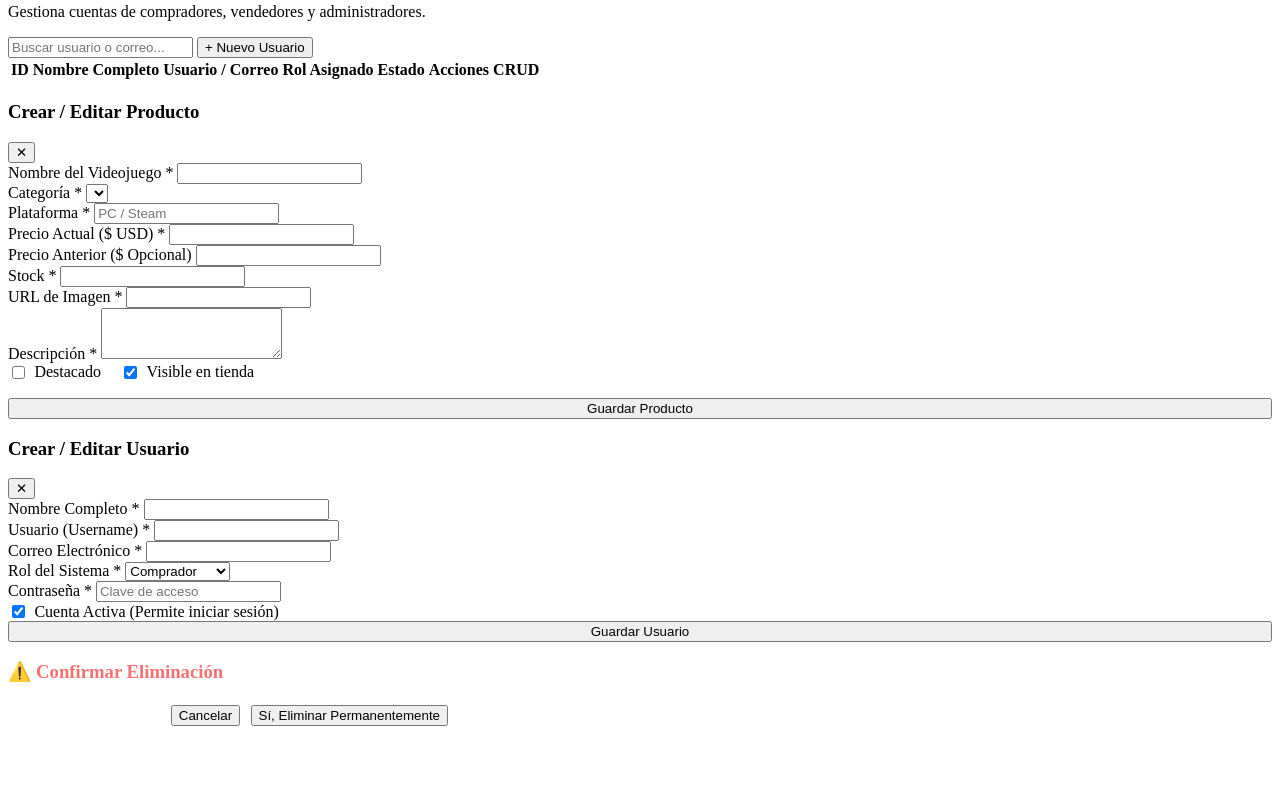
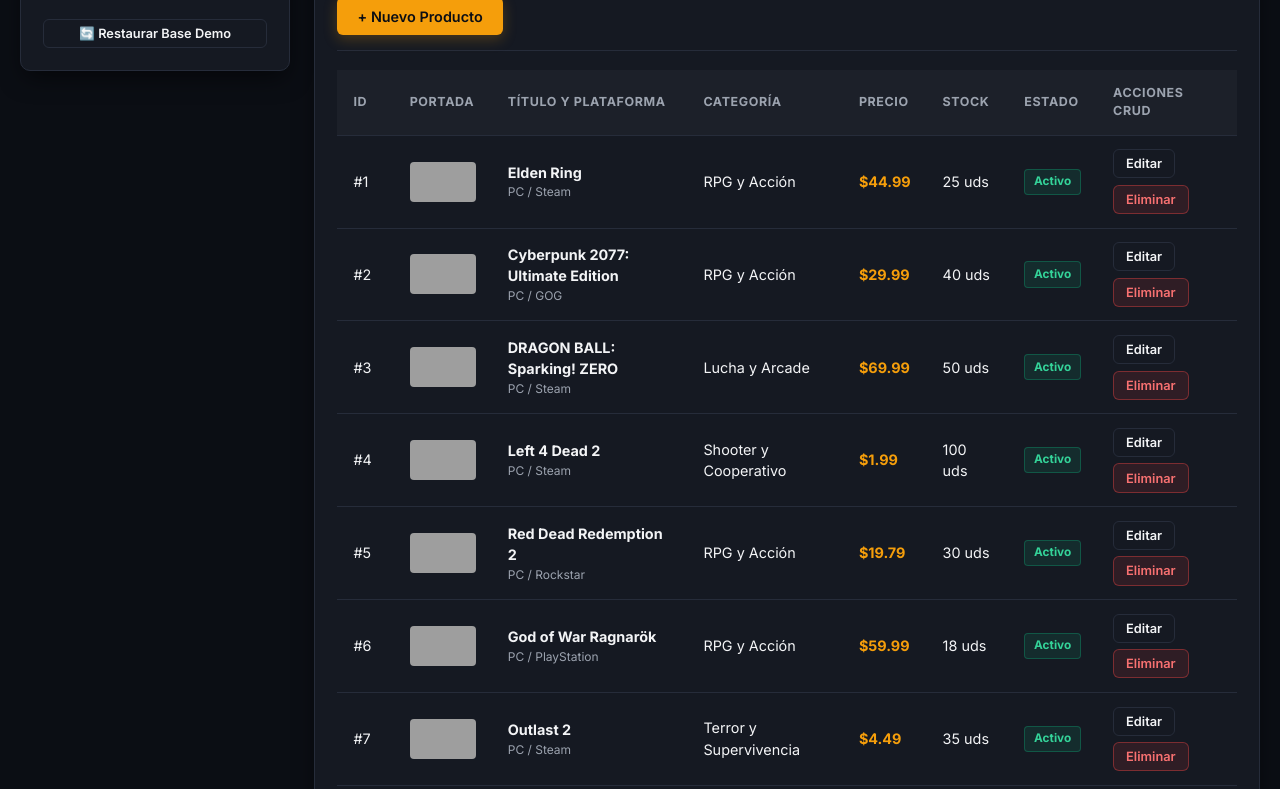
Before and after one commit to GitJuliohub06/fernet-colocho, a plain HTML site: page public/admin.html in a window 1280 px wide. Shown: the part 452-1241 px from the top of the page. Before the commit the page ends 1186 px from the top, so only its background shows below. Drawn offline with Linux system fonts and the light colour scheme; the site is published under a folder, as on GitHub Pages, so addresses that start at the root find nothing; grey boxes are pictures that could not be loaded.

Commit message:
fix: update stylesheet and script paths

```diff
--- a/public/admin.html
+++ b/public/admin.html
@@ -4,8 +4,8 @@
   <meta charset="UTF-8" />
   <meta name="viewport" content="width=device-width, initial-scale=1.0" />
   <title>Panel de Administración — Fernet&Colocho</title>
-  <link rel="stylesheet" href="/css/global.css" />
-  <link rel="stylesheet" href="/css/admin.css" />
+  <link rel="stylesheet" href="./css/global.css" />
+  <link rel="stylesheet" href="./css/admin.css" />
 </head>
 <body>
   <div id="app-navbar"></div>
@@ -261,6 +261,6 @@
 
   <div id="app-footer"></div>
 
-  <script type="module" src="/js/admin.js"></script>
+  <script type="module" src="./js/admin.js"></script>
 </body>
 </html>
```
